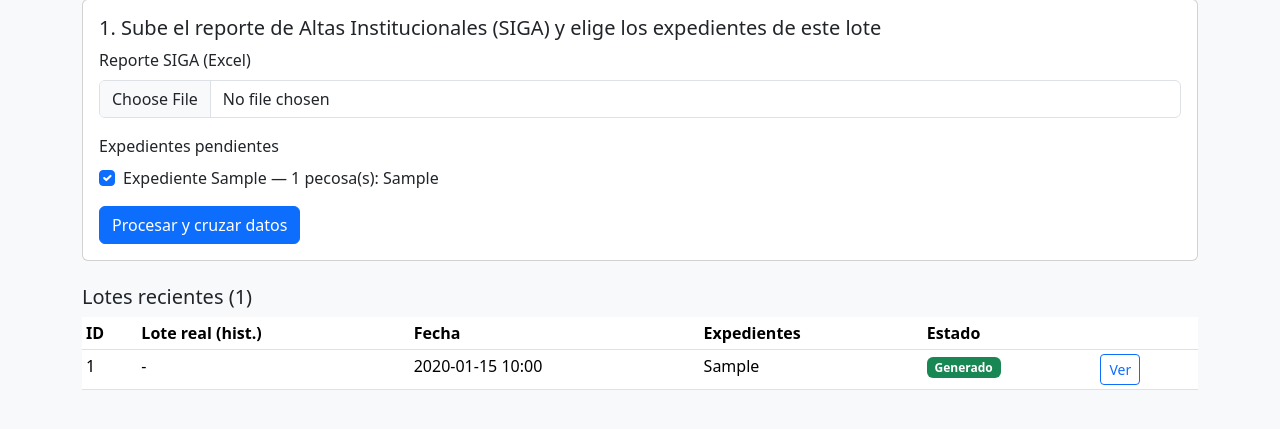
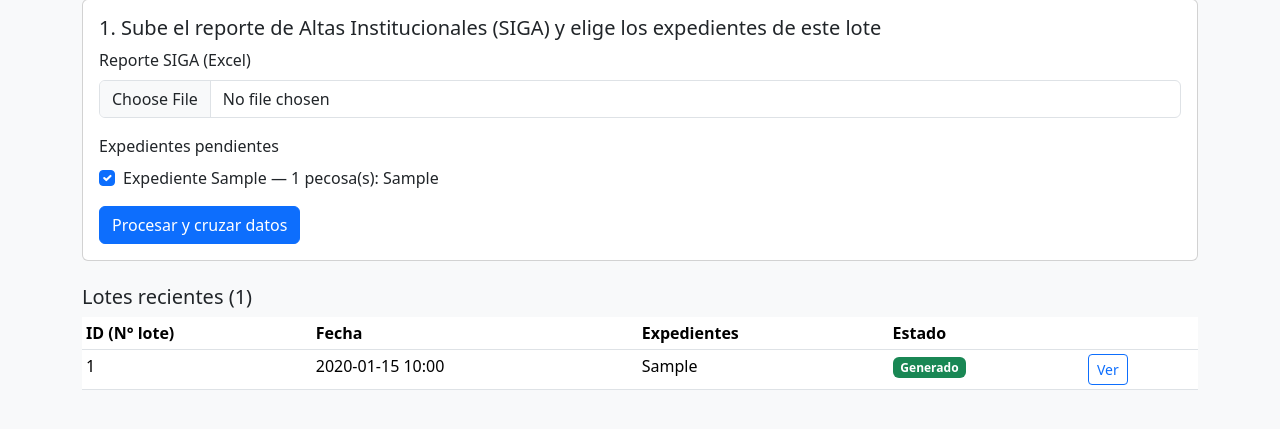
Before and after one commit to intkvn/siga-onevision-app2, a FastAPI app: page /normalizacion in a window 1280 px wide. Shown: the part 139-568 px from the top of the page. Run offline with FastAPI, Linux system fonts and the light colour scheme; the visitor is signed in with stand-in values (Sample User, id 1); tables that the repository leaves empty hold one stand-in row (values such as "Sample post"); parts of the project's set-up code (start-up, migrations or seed data) failed here and were passed over.

Commit message:
lote correct 1

```diff
--- a/app/templates/normalizacion.html
+++ b/app/templates/normalizacion.html
@@ -37,12 +37,11 @@
 
 <h5>Lotes recientes ({{ lotes|length }})</h5>
 <table class="table table-sm bg-white">
-    <thead><tr><th>ID</th><th>Lote real (hist.)</th><th>Fecha</th><th>Expedientes</th><th>Estado</th><th></th></tr></thead>
+    <thead><tr><th>ID (N° lote)</th><th>Fecha</th><th>Expedientes</th><th>Estado</th><th></th></tr></thead>
     <tbody>
     {% for item in lotes %}
         <tr>
             <td>{{ item.lote.id }}</td>
-            <td>{{ item.lote.origen_lote or "-" }}</td>
             <td>{{ item.lote.fecha.strftime("%Y-%m-%d %H:%M") }}</td>
             <td>{{ item.expedientes|join(", ") if item.expedientes else "-" }}</td>
             <td>
```
